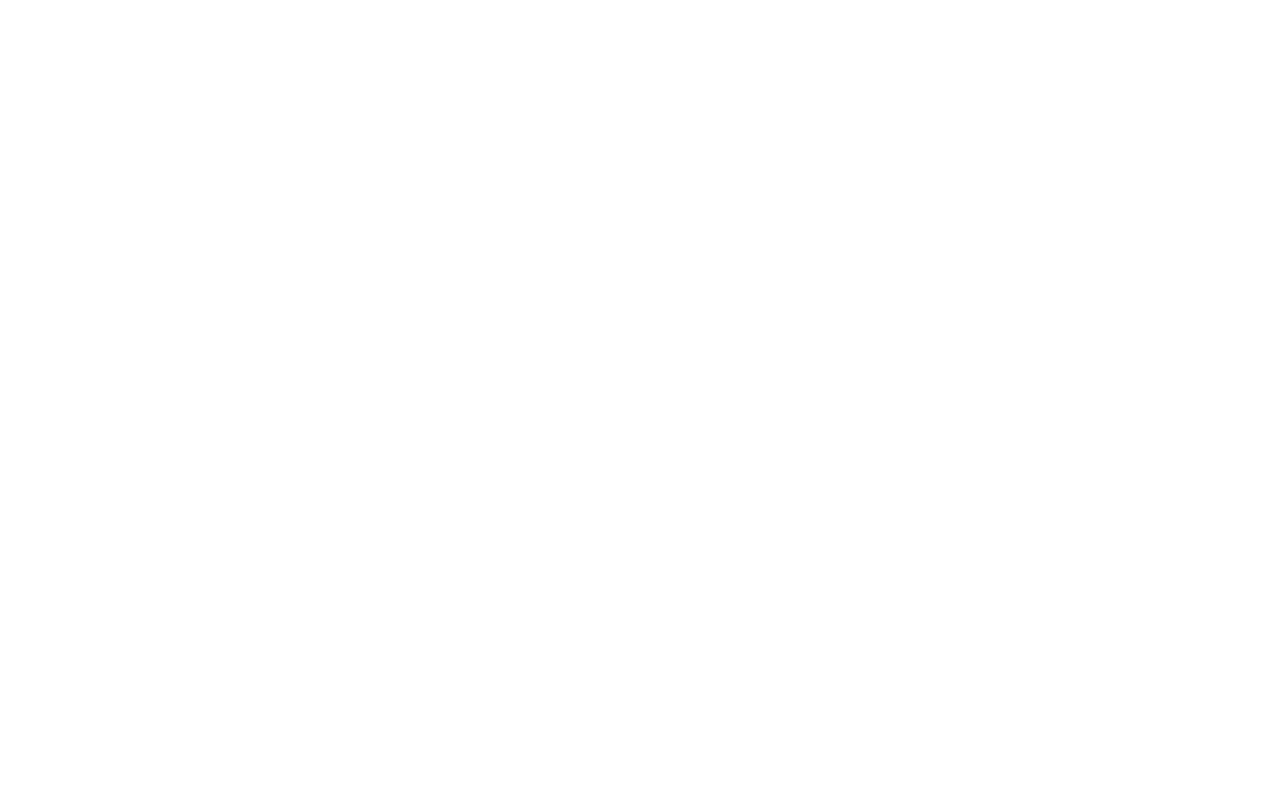
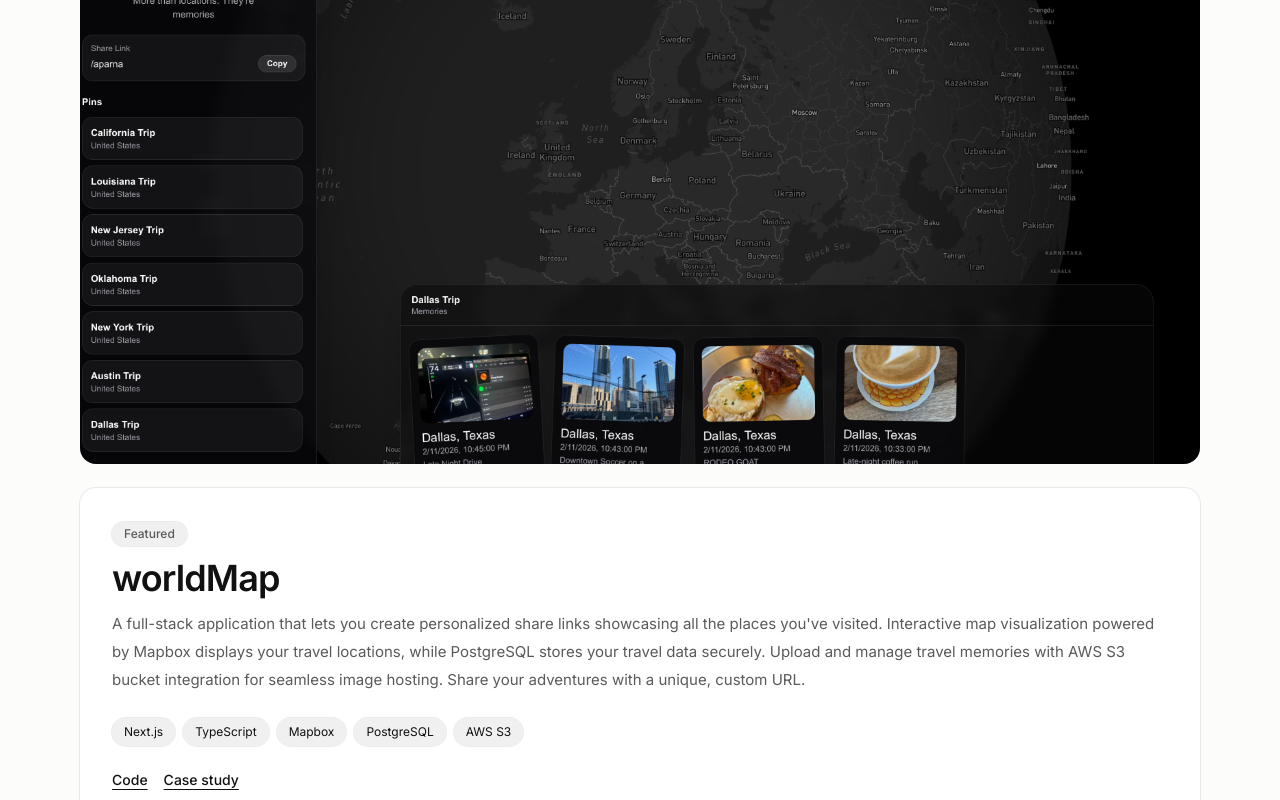
Before and after one commit to jomilojuokuwobi72-oss/jomi-portfolio, a Next.js app: page /projects in a window 1280 px wide. Before the commit this address had no page. Shown: the part 500-1300 px from the top of the page. Before the commit the page ends 800 px from the top, so only its background shows below. Built offline with nearby package versions, Linux system fonts and the light colour scheme.

Commit message:
updated projects section

```diff
--- a/app/page.tsx
+++ b/app/page.tsx
@@ -1,9 +1,9 @@
 // app/page.tsx
 "use client";
-import { useEffect, useState } from "react";
 import Navbar from "@/components/Navbar";
 import AboutSection from "@/components/AboutSection";
 import OutsideWork from "@/components/OutsideWork";
+import Link from "next/link";
 
 type Project = {
   title: string;
@@ -15,6 +15,14 @@ type Project = {
 };
 
 const projects: Project[] = [
+  {
+    title: "worldMap",
+    meta: "2026",
+    desc: "Personalized travel share links with interactive map visualization",
+    longDesc:
+      "A full-stack application that lets you create personalized share links showcasing all the places you've visited. Interactive map visualization powered by Mapbox displays your travel locations, while PostgreSQL stores your travel data securely. Upload and manage travel memories with AWS S3 bucket integration.",
+    tags: ["Next.js", "TypeScript", "Mapbox", "PostgreSQL", "AWS S3"],
+  },
   {
     title: "Sports Injury Insight & Prevention",
     meta: "2025",
@@ -34,23 +42,6 @@ const projects: Project[] = [
 ];
 
 export default function Home() {
-  const [showProjectsModal, setShowProjectsModal] = useState(false);
-
-  useEffect(() => {
-    const onKeyDown = (e: KeyboardEvent) => {
-      if (e.key === "Escape") setShowProjectsModal(false);
-    };
-    window.addEventListener("keydown", onKeyDown);
-    return () => window.removeEventListener("keydown", onKeyDown);
-  }, []);
-
-  const openProjectsModal = (e: React.MouseEvent<HTMLButtonElement>) => {
-    e.preventDefault();
-    setShowProjectsModal(true);
-  };
-
-  const closeProjectsModal = () => setShowProjectsModal(false);
-
   return (
     <main className="min-h-screen">
       <Navbar />
@@ -60,8 +51,6 @@ export default function Home() {
         <AboutSection />
 
         <div className="my-10 sm:my-12 h-px bg-[rgb(var(--border))]" />
-
-
 
         {/* Experience */}
         <section id="experience">
@@ -92,19 +81,18 @@ export default function Home() {
 
         <div className="my-10 sm:my-12 h-px bg-[rgb(var(--border))]" />
 
-         {/* Projects */}
+        {/* Projects */}
         <section id="projects">
           <div className="flex items-center justify-between gap-4">
             <h2 className="text-xl font-semibold">Projects</h2>
 
-            {/* View all -> opens modal */}
-            <button
-              type="button"
-              onClick={openProjectsModal}
+            {/* View all -> navigate to projects page */}
+            <Link
+              href="/projects"
               className="text-sm rounded-full px-3 py-1.5 ring-1 ring-[rgb(var(--border))] bg-[rgb(var(--card))] hover:opacity-90 transition"
             >
               View all →
-            </button>
+            </Link>
           </div>
 
           <div className="mt-6 space-y-5">
@@ -121,8 +109,6 @@ export default function Home() {
             ))}
           </div>
         </section>
-
-
 
         <div className="my-10 sm:my-12 h-px bg-[rgb(var(--border))]" />
 
@@ -146,50 +132,6 @@ export default function Home() {
           © {new Date().getFullYear()} Jomi Okuwobi
         </footer>
       </div>
-
-      {/* Modal */}
-      {showProjectsModal && (
-        <div
-          className="fixed inset-0 z-50 flex items-center justify-center px-4"
-          aria-labelledby="projects-modal-title"
-          role="dialog"
-          aria-modal="true"
-        >
-          {/* Backdrop */}
-          <button
-            type="button"
-            aria-label="Close modal"
-            onClick={closeProjectsModal}
-            className="absolute inset-0 bg-black/50"
-          />
-
-          {/* Panel */}
-          <div className="relative w-full max-w-lg rounded-2xl bg-[rgb(var(--card))] ring-1 ring-[rgb(var(--border))] p-6 shadow-lg">
-            <div className="flex items-start justify-between gap-4">
-              <div>
-                <h3
-                  id="projects-modal-title"
-                  className="text-lg font-semibold tracking-tight"
-                >
-                  More projects coming soon
-                </h3>
-                <p className="mt-2 text-[15px] leading-7 text-[rgb(var(--muted))]">
-                  I’m actively adding more projects and live links. Check back soon
-                  — or reach out if you’d like a demo in the meantime.
-                </p>
-              </div>
-
-              <button
-                type="button"
-                onClick={closeProjectsModal}
-                className="rounded-full px-2.5 py-1 text-sm ring-1 ring-[rgb(var(--border))] hover:opacity-90 transition"
-              >
-                Close
-              </button>
-            </div>
-          </div>
-        </div>
-      )}
     </main>
   );
 }
--- /dev/null
+++ b/app/projects/page.tsx
@@ -0,0 +1,218 @@
+// app/projects/page.tsx
+"use client";
+
+import Image from "next/image";
+import Link from "next/link";
+import Navbar from "@/components/Navbar";
+
+type Project = {
+  title: string;
+  meta: string;
+  desc: string;
+  longDesc: string;
+  tags: string[];
+  image?: string;
+  href?: string;
+  featured?: boolean;
+};
+
+const projects: Project[] = [
+  {
+    title: "worldMap",
+    meta: "2026",
+    desc: "Personalized travel share links with interactive map visualization",
+    longDesc:
+      "A full-stack application that lets you create personalized share links showcasing all the places you've visited. Interactive map visualization powered by Mapbox displays your travel locations, while PostgreSQL stores your travel data securely. Upload and manage travel memories with AWS S3 bucket integration for seamless image hosting. Share your adventures with a unique, custom URL.",
+    tags: ["Next.js", "TypeScript", "Mapbox", "PostgreSQL", "AWS S3"],
+    image: "/worldmap-preview.png",
+    featured: true,
+  },
+  {
+    title: "Sports Injury Insight & Prevention",
+    meta: "2025",
+    desc: "A full-stack injury-prevention platform",
+    longDesc:
+      "Built a full-stack web platform that analyzes soccer injury patterns to support ACL/MCL tear prevention, using Next.js, Node.js, Express, and PostgreSQL. The platform applies predictive analytics with TensorFlow.js and OpenCV to evaluate over 500 annotated movement samples, identify high-risk motions, and recommend targeted warm-ups and training drills to help reduce injury risk.",
+    tags: ["Next.js", "Node", "Postgres", "OpenCV"],
+  },
+  {
+    title: "TickerTalk",
+    meta: "2025",
+    desc: "NLP-Powered Financial Search Tool",
+    longDesc:
+      "Built an NLP-powered financial search tool that interprets free-text user queries and maps them to relevant stocks and ETFs, improving discoverability beyond traditional ticker-based search, achieving ~85–90% relevance accuracy based on user feedback.",
+    tags: ["Next.js", "Supabase", "Tailwind"],
+  },
+];
+
+export default function ProjectsPage() {
+  const featuredProject = projects.find((p) => p.featured);
+  const otherProjects = projects.filter((p) => !p.featured);
+
+  return (
+    <main className="min-h-screen">
+      <Navbar />
+
+      <div className="mx-auto max-w-6xl px-4 py-10 sm:py-14">
+        {/* Header */}
+        <div className="mb-12">
+          <Link
+            href="/"
+            className="text-sm text-[rgb(var(--muted))] hover:text-[rgb(var(--fg))] transition"
+          >
+            ← Back
+          </Link>
+
+          <h1 className="mt-4 text-4xl sm:text-5xl font-semibold tracking-tight">
+            Projects
+          </h1>
+
+          <p className="mt-2 text-[15px] leading-7 text-[rgb(var(--muted))]">
+            A selection of projects I've built, from full-stack applications to
+            data-driven platforms.
+          </p>
+        </div>
+
+        <div className="h-px bg-[rgb(var(--border))]" />
+
+        {/* Featured Project */}
+        {featuredProject && (
+          <section className="my-12 space-y-6">
+            {/* Hero Image */}
+            {featuredProject.image && (
+              <div className="relative w-full aspect-[16/9] overflow-hidden rounded-2xl bg-black/10 dark:bg-white/10">
+                <Image
+                  src={featuredProject.image}
+                  alt={featuredProject.title}
+                  fill
+                  className="object-cover"
+                  priority
+                />
+              </div>
+            )}
+
+            {/* Content */}
+            <div className="rounded-2xl bg-[rgb(var(--card))] ring-1 ring-[rgb(var(--border))] p-6 lg:p-8">
+              <div className="inline-block mb-3 px-3 py-1 rounded-full text-xs font-medium bg-[rgb(var(--chip))] ring-1 ring-[rgb(var(--border))] text-[rgb(var(--muted))]">
+                Featured
+              </div>
+
+              <h2 className="text-3xl sm:text-4xl font-semibold tracking-tight">
+                {featuredProject.title}
+              </h2>
+
+              <p className="mt-3 text-[15px] leading-7 text-[rgb(var(--muted))]">
+                {featuredProject.longDesc}
+              </p>
+
+              <div className="mt-6 flex flex-wrap gap-2">
+                {featuredProject.tags.map((t) => (
+                  <span
+                    key={t}
+                    className="text-xs rounded-full px-3 py-1.5 bg-[rgb(var(--chip))] ring-1 ring-[rgb(var(--border))]"
+                  >
+                    {t}
+                  </span>
+                ))}
+              </div>
+
+              <div className="mt-6 flex gap-4 text-sm font-medium">
+                {featuredProject.href && (
+                  <a
+                    href={featuredProject.href}
+                    target="_blank"
+                    rel="noreferrer"
+                    className="underline underline-offset-4 hover:opacity-75 transition"
+                  >
+                    Live
+                  </a>
+                )}
+                <a
+                  href="#"
+                  className="underline underline-offset-4 hover:opacity-75 transition"
+                >
+                  Code
+                </a>
+                <a
+                  href="#"
+                  className="underline underline-offset-4 hover:opacity-75 transition"
+                >
+                  Case study
+                </a>
+              </div>
+            </div>
+          </section>
+        )}
+
+        <div className="my-12 h-px bg-[rgb(var(--border))]" />
+
+        {/* Other Projects */}
+        {otherProjects.length > 0 && (
+          <section>
+            <h2 className="text-2xl font-semibold tracking-tight mb-6">
+              Other Projects
+            </h2>
+
+            <div className="space-y-5">
+              {otherProjects.map((project) => (
+                <div
+                  key={project.title}
+                  className="rounded-2xl bg-[rgb(var(--card))] ring-1 ring-[rgb(var(--border))] p-5"
+                >
+                  <div className="flex items-baseline justify-between gap-3">
+                    <h3 className="font-medium text-lg">{project.title}</h3>
+                    <span className="text-sm text-[rgb(var(--muted))]">
+                      {project.meta}
+                    </span>
+                  </div>
+
+                  <p className="mt-2 text-[15px] leading-7 text-[rgb(var(--muted))]">
+                    {project.desc}
+                  </p>
+
+                  <p className="mt-3 text-[15px] leading-7 text-[rgb(var(--muted))]">
+                    {project.longDesc}
+                  </p>
+
+                  <div className="mt-4 flex flex-wrap gap-2">
+                    {project.tags.map((t) => (
+                      <span
+                        key={t}
+                        className="text-xs rounded-full px-2.5 py-1 bg-[rgb(var(--chip))] ring-1 ring-[rgb(var(--border))]"
+                      >
+                        {t}
+                      </span>
+                    ))}
+                  </div>
+
+                  <div className="mt-4 flex gap-4 text-sm font-medium">
+                    {project.href && (
+                      <a
+                        href={project.href}
+                        target="_blank"
+                        rel="noreferrer"
+                        className="underline underline-offset-4 hover:opacity-75 transition"
+                      >
+                        Live
+                      </a>
+                    )}
+                    <a className="underline underline-offset-4 hover:opacity-75 transition" href="#">
+                      Code
+                    </a>
+                    <a className="underline underline-offset-4 hover:opacity-75 transition" href="#">
+                      Case study
+                    </a>
+                  </div>
+                </div>
+              ))}
+            </div>
+          </section>
+        )}
+
+        <footer className="mt-14 text-center text-sm text-[rgb(var(--muted))]">
+          © {new Date().getFullYear()} Jomi Okuwobi
+        </footer>
+      </div>
+    </main>
+  );
+}
--- a/components/AboutSection.tsx
+++ b/components/AboutSection.tsx
@@ -2,8 +2,8 @@
 import Image from "next/image";
 import { Brain, Eye } from "lucide-react";
 
-const techLeft = ["Python", "React.js", "JavaScript (ES6+)"];
-const techRight = ["TypeScript", "Node.js", "SQL"];
+const techLeft = ["Python", "React.js", "JavaScript (ES6+)", "Java / Spring Boot", "Git / GitHub"];
+const techRight = ["TypeScript", "Node.js", "SQL", "Docker", "AWS"];
 
 const vibeIcons = [
   { src: "/coffee.JPG", alt: "Coffee", rotate: "-rotate-6" },
```
Also changed, not shown: public/worldmap-preview.png (added).
